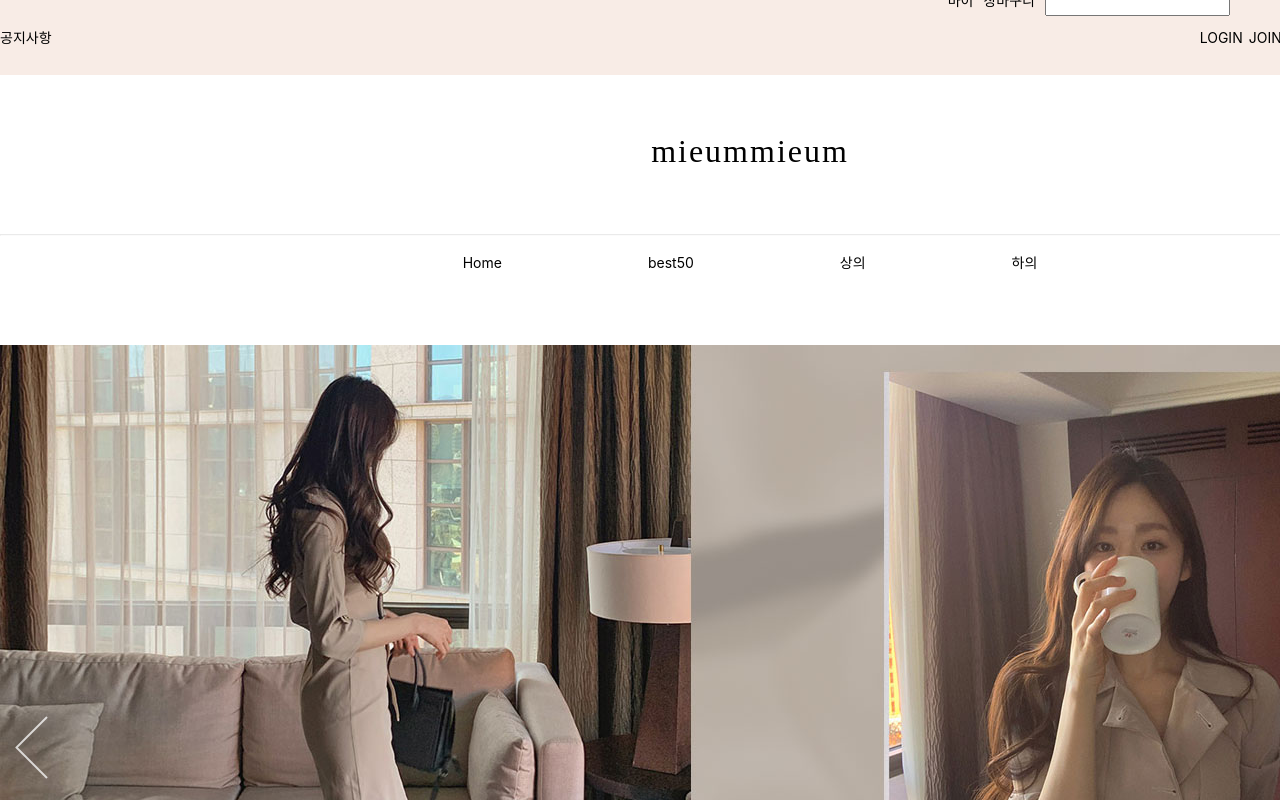
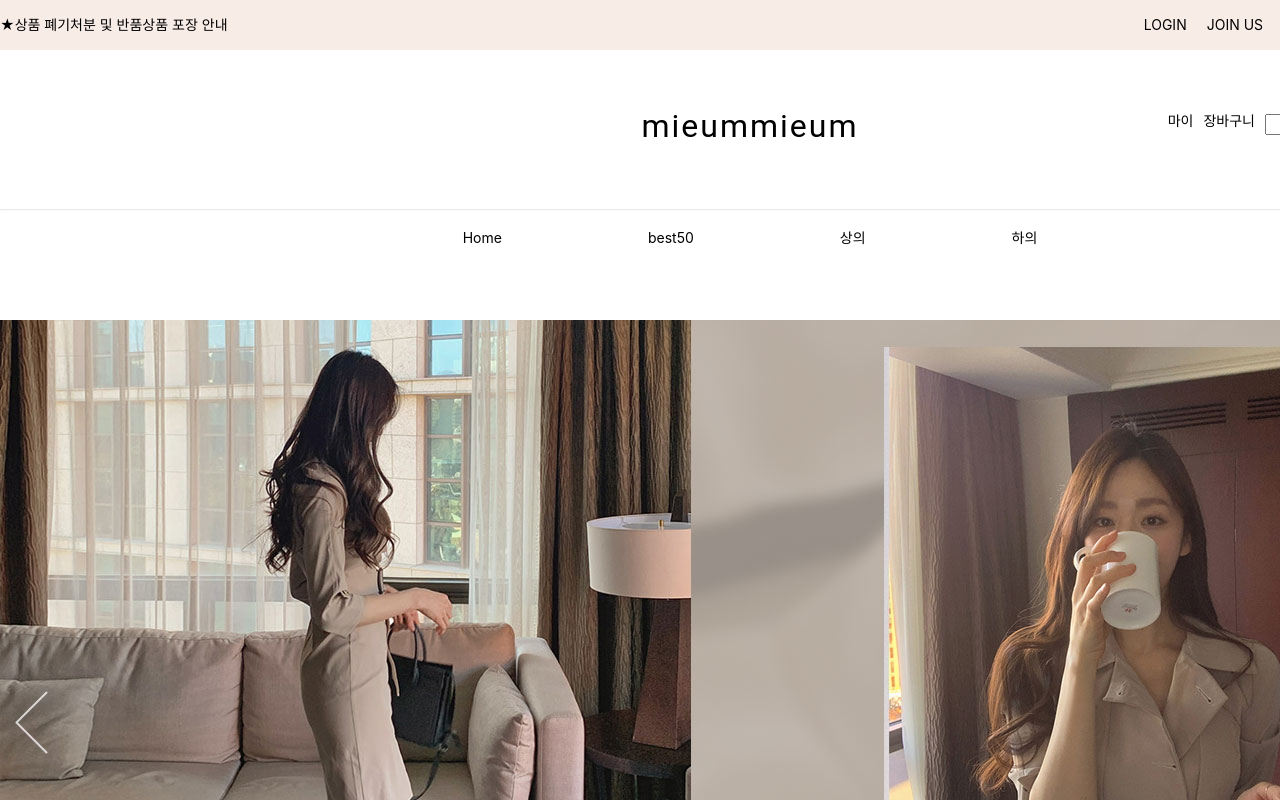
Before and after one commit to YuDangTang/shopping, a React (Create React App) app in the folder frontend/: page / in a window 1280 px wide. Shown: the top 800 px of the page. Built offline with nearby package versions, Linux system fonts and the light colour scheme.

Commit message:
modify css top box
.

```diff
--- a/frontend/src/components/MainBanner.js
+++ b/frontend/src/components/MainBanner.js
@@ -13,4 +13,5 @@ export default MainBanner;
 
 let Main = styled.div`
 
+
 `
--- a/frontend/src/components/TopBox.js
+++ b/frontend/src/components/TopBox.js
@@ -18,7 +18,7 @@ function Header(){
     return(
         <>
             <TopBoxStyle >
-                <p>공지사항</p>
+                <p>★상품 폐기처분 및 반품상품 포장 안내</p>
                 <Remote >
                     <Link to='/member/login'>LOGIN</Link>
                     <Link to='/member/Join'>JOIN US</Link>
@@ -58,10 +58,11 @@ export default Header;
 //탑 박스 리모콘
 let TopBoxStyle = styled.div`
     background : #f8ece6;
-    height : 75px;
+    height : 50px;
     display:flex;
     justify-content: space-between;
     align-items:center;
+
 
 
 
@@ -71,7 +72,7 @@ let Remote = styled.div`
 
     display: flex;
     background : #f8ece6;
-    gap : 6px;
+    gap : 20px;
     text-align : right;
     margin-right : 30px;
     margin-left : 30px;
@@ -85,10 +86,9 @@ let Main = styled.div`
 font-family: 'Old Standard TT',serif;
 display:flex;
 flex-direction:row;
-justify-content : space-between
-margin
+justify-content : space-between;
 font-family: Roboto,맑은 고딕,맑은고딕,Malgun Gothic,nanum gothic,dotum,돋움,Verdana,Dotum,AppleGothic,Old Standard TT,sans-serif;
-
+position : relative;
 
 
 `
@@ -98,7 +98,6 @@ float:left;
 font-size:32px;
 text-align:center;
 margin:60px 0;
-position : relative;
 letter-spacing:2px;
 
 `
@@ -107,7 +106,7 @@ let SearchContaner = styled.span`
 display:flex;
 gap:10px;
 position:absolute;
-top:-4.6px;
+top:64px;
 right:50px
 
 `
```
